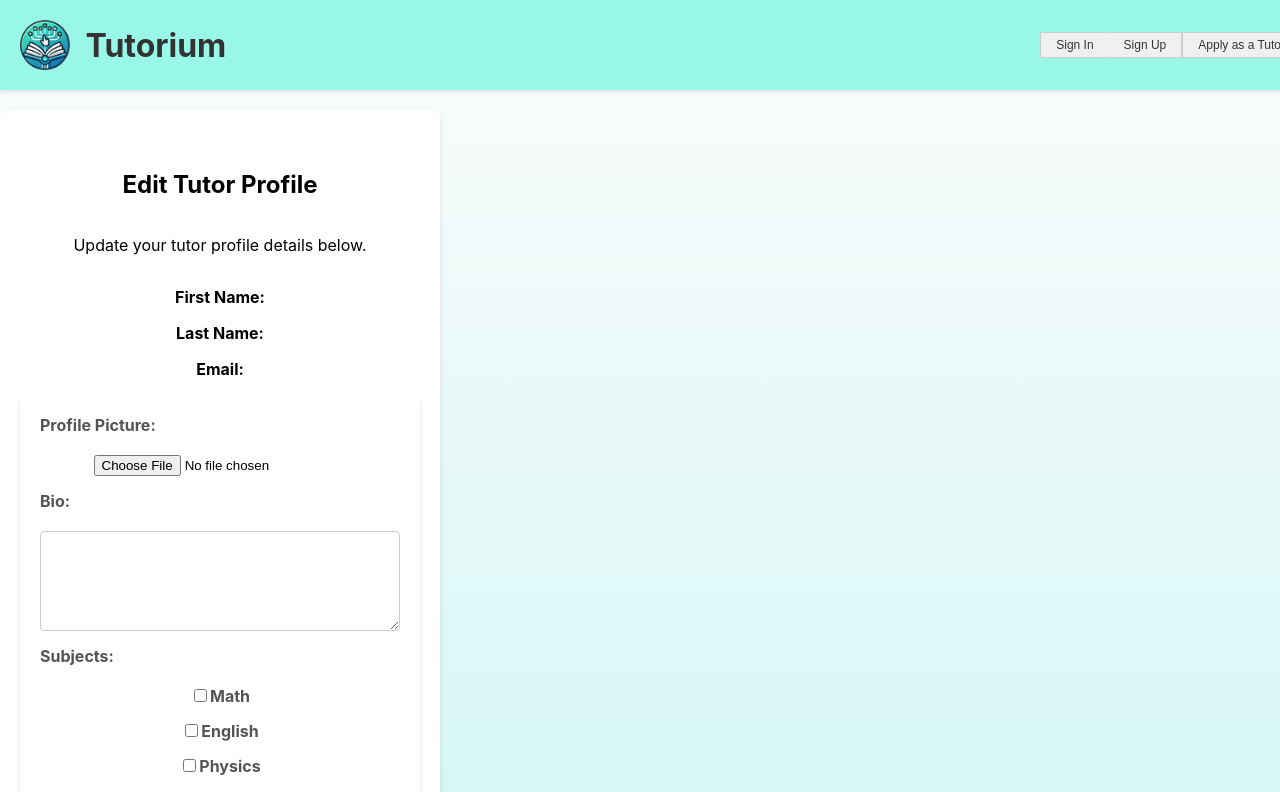
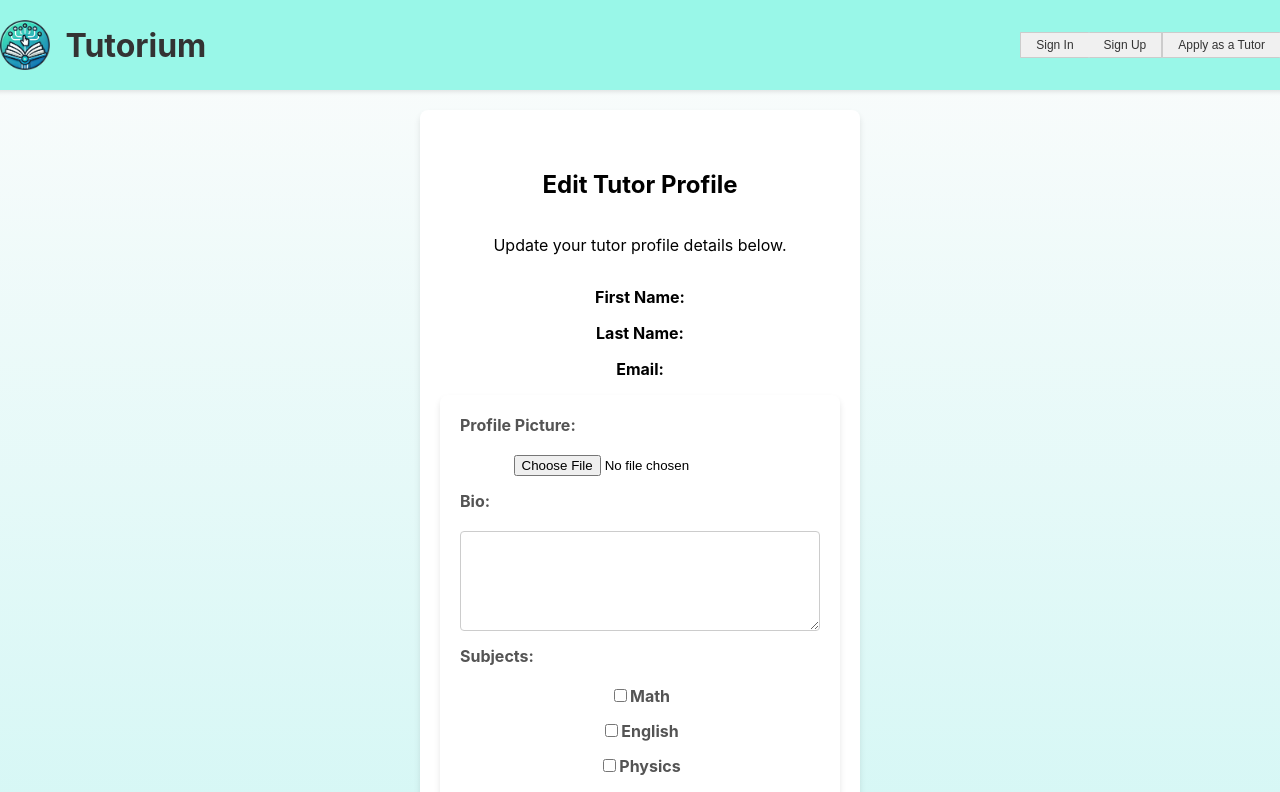
Before and after one commit to travislee7/Tutorium-Front-End, a React (Create React App) app in the folder tutor-frontend/: page /tutor-edit-profile in a window 1280 px wide. Shown: the top 792 px of the page. Built offline with nearby package versions, Linux system fonts and the light colour scheme.

Commit message:
centered tutor profile form

```diff
--- a/tutor-frontend/src/styles/TutorBuildProfile.css
+++ b/tutor-frontend/src/styles/TutorBuildProfile.css
@@ -6,7 +6,8 @@
     flex-direction: column;
     min-height: 100vh;
     background: linear-gradient(to top, #b5f7f3, #d5f7f5, #fcfcfc); /* Ombre background */
-
+    align-items: center; /* Center horizontally */
+    justify-content: center; /* Center vertically */
 }
 
 /* Center the form container */
```
